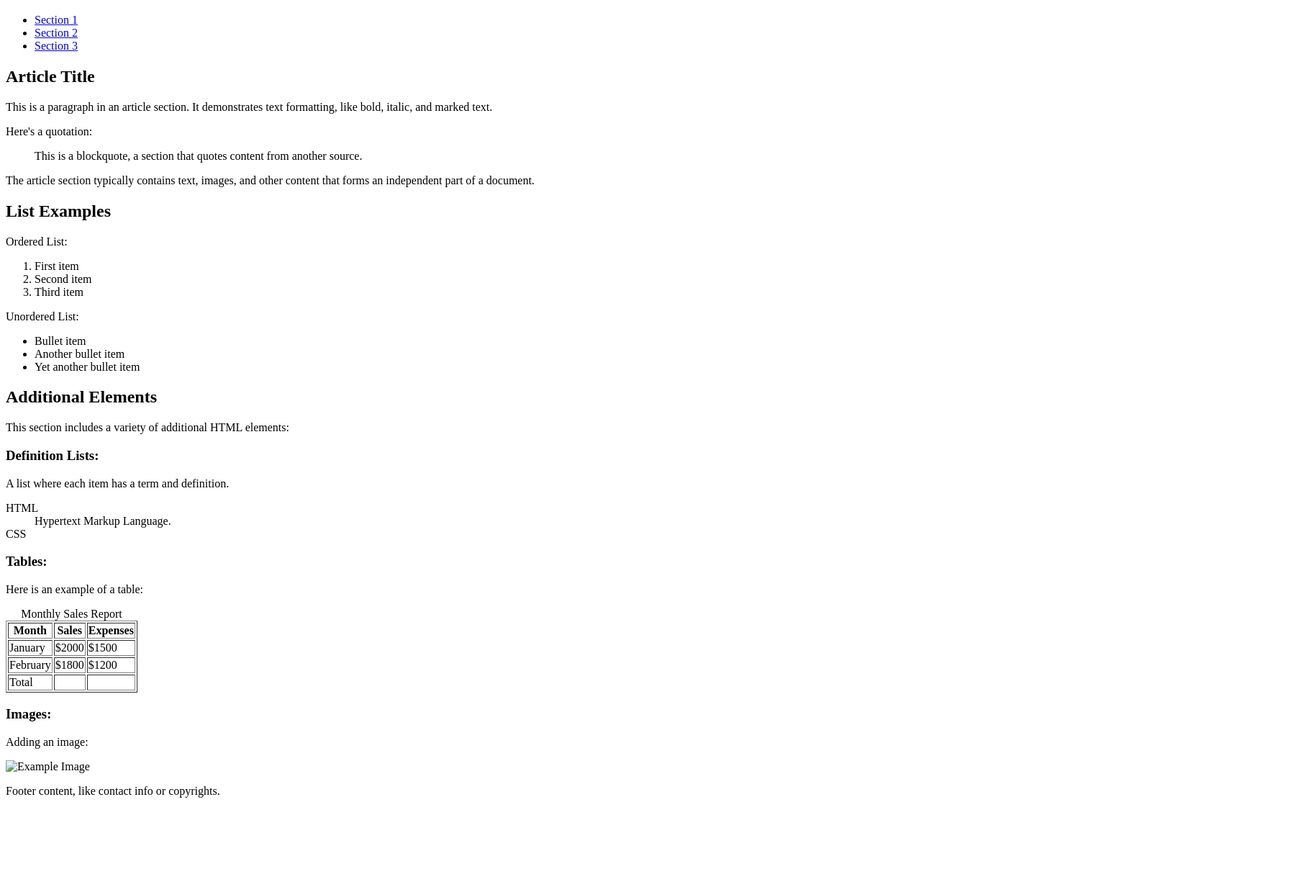
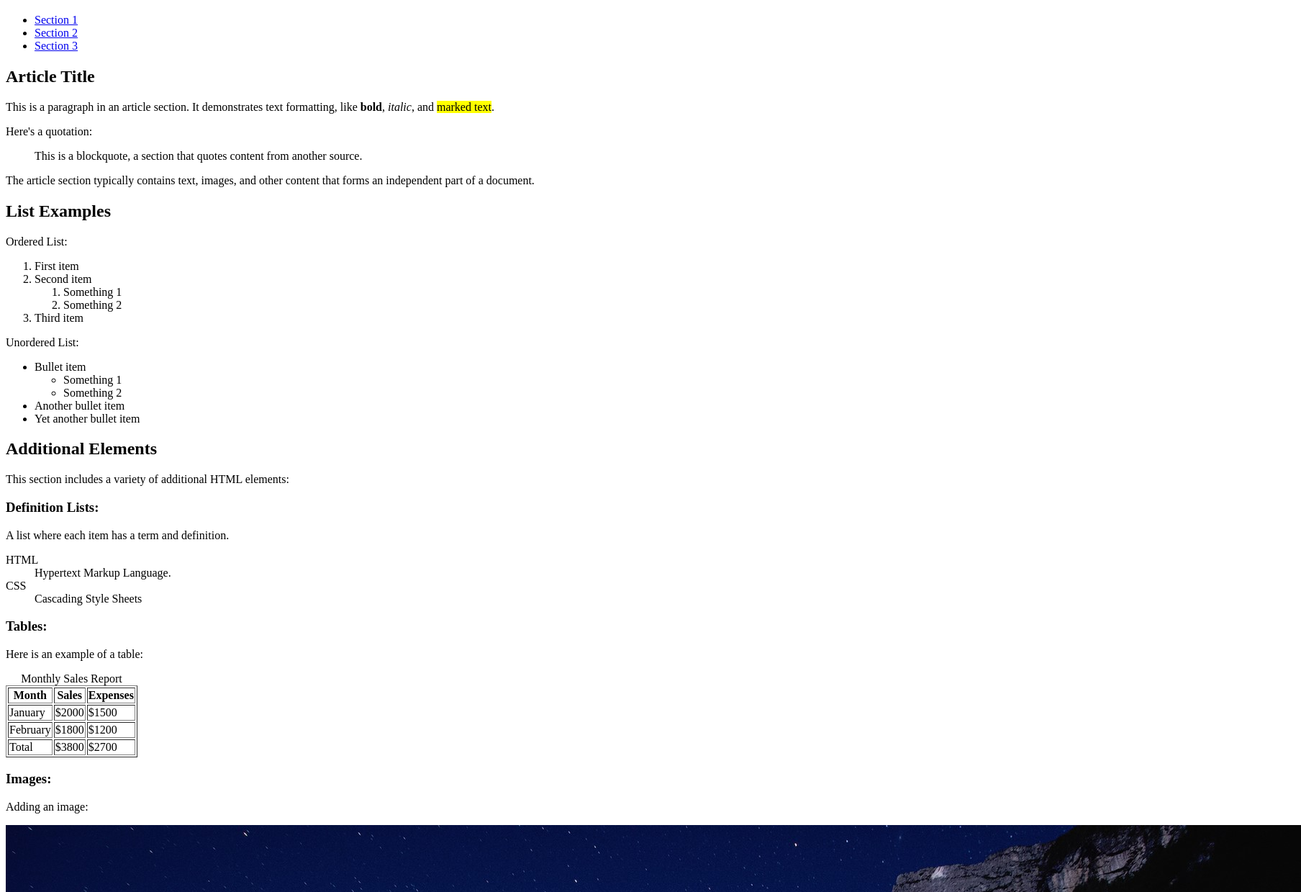
Before and after one commit to fatmaAlzu/Lab2, a plain HTML site: page news.html in a window 1280 px wide. Shown: the part 61-1300 px from the top of the page at 72% size, 1808 px wide, since content can reach past the window. Before the commit the page ends 1185 px from the top, so only its background shows below. Drawn offline with Linux system fonts and the light colour scheme.

Commit message:
Final changes on news.html

```diff
--- a/news.html
+++ b/news.html
@@ -10,8 +10,11 @@ Description : A simple HTML file.
 <!DOCTYPE html>
 <html>
 <head>
-    <title>Comprehensive HTML Page</title>
-	<!--Copy and paste remaining tags of the head section from images.html file.-->
+    <title>Comprehensive HTML Page</title><meta charset ="UTF -8">
+    <meta name ="description" content ="An HTML example with img tags">
+    <meta name ="keywords" content ="HTML, Web Development,Example,img">
+    <meta name ="author" content =" Your Name ">
+    <link rel ="shortcut icon" href ="favicon.ico" type ="image/x-icon">
 </head>
 <body>
 
@@ -31,13 +34,7 @@ Description : A simple HTML file.
         <article>
             <h2>Article Title</h2>
 
-			<p>This is a paragraph in an article section. It demonstrates text formatting, like bold, italic, and marked text.</p>
-			<!-- To emphasize specific words in the paragraph, apply appropriate HTML tags:
-			<strong> or <b> for bold text,
-			<em> or <i> for italic text, and
-			<mark> for highlighted text.
-			Ensure each formatting style is correctly demonstrated on the respective words. -->
-
+			<p>This is a paragraph in an article section. It demonstrates text formatting, like <b>bold</b>, <i>italic</i>, and <mark>marked text</mark>.</p>
             <p>Here's a quotation:</p>
             <blockquote cite="http://example.com">
                 This is a blockquote, a section that quotes content from another source.
@@ -52,13 +49,19 @@ Description : A simple HTML file.
         <ol>
             <li>First item</li>
             <li>Second item</li>
-			<!--Make a sub-ordered list here-->
+            <ol>
+                <li>Something 1</li>
+                <li>Something 2</li>
+            </ol>
             <li>Third item</li>
         </ol>
         <p>Unordered List:</p>
         <ul>
             <li>Bullet item</li>
-			<!--Make a sub-unordered list here-->
+            <ul>
+                <li>Something 1</li>
+                <li>Something 2</li>
+            </ul>
             <li>Another bullet item</li>
             <li>Yet another bullet item</li>
         </ul>
@@ -74,7 +77,7 @@ Description : A simple HTML file.
             <dt>HTML</dt>
             <dd>Hypertext Markup Language.</dd>
 			<dt>CSS</dt>
-            <dd><!--Add CSS definition here--></dd>
+            <dd>Cascading Style Sheets</dd>
         </dl>
 
 
@@ -104,21 +107,20 @@ Description : A simple HTML file.
 			<tfoot>
 				<tr>
 					<td>Total</td>
-					<td><!--Put column total here--></td>
-					<td><!--Put column total here--></td>
+					<td>$3800</td>
+					<td>$2700</td>
 				</tr>
 			</tfoot>
         </table>
 
 		<h3>Images:</h3>
         <p>Adding an image:</p>
-        <img src="example.jpg" alt="Example Image"> <!--Fix addressing issue-->
+        <img src="/images/example.jpg" alt="Example Image">
     </section>
 
     <footer>
-        <p>Footer content, like contact info or copyrights.</p>
-		<!--Comment out the above p tag and add a new p tag under this comment.
-			The new p tag must contain {Copy right + your names}.-->
+        <!--<p>Footer content, like contact info or copyrights.</p>-->
+        <p>By: Kamand & Fatma</p>
     </footer>
 </body>
 </html>
```
Also changed, not shown: images.html (+1 -3 lines).
